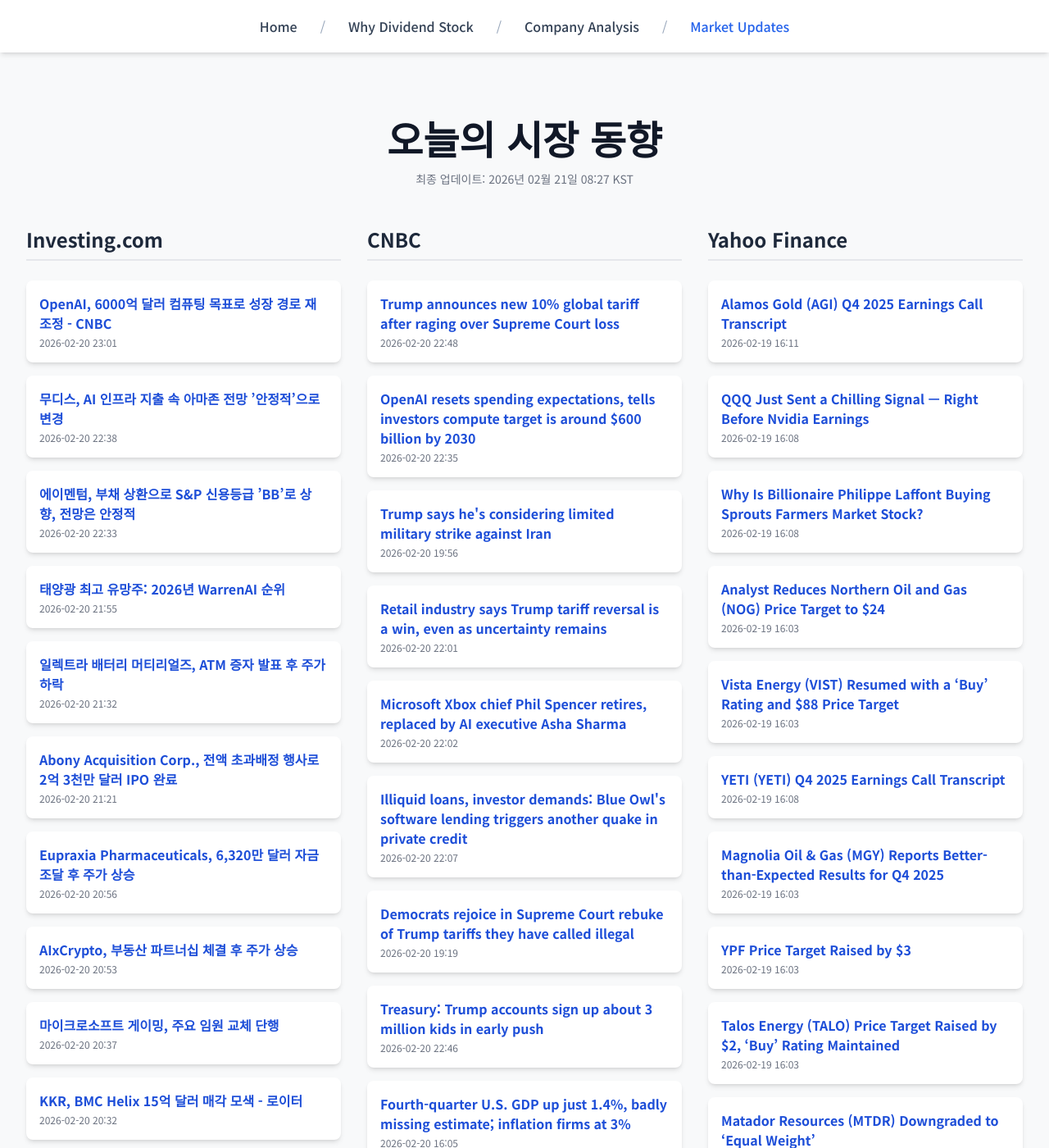
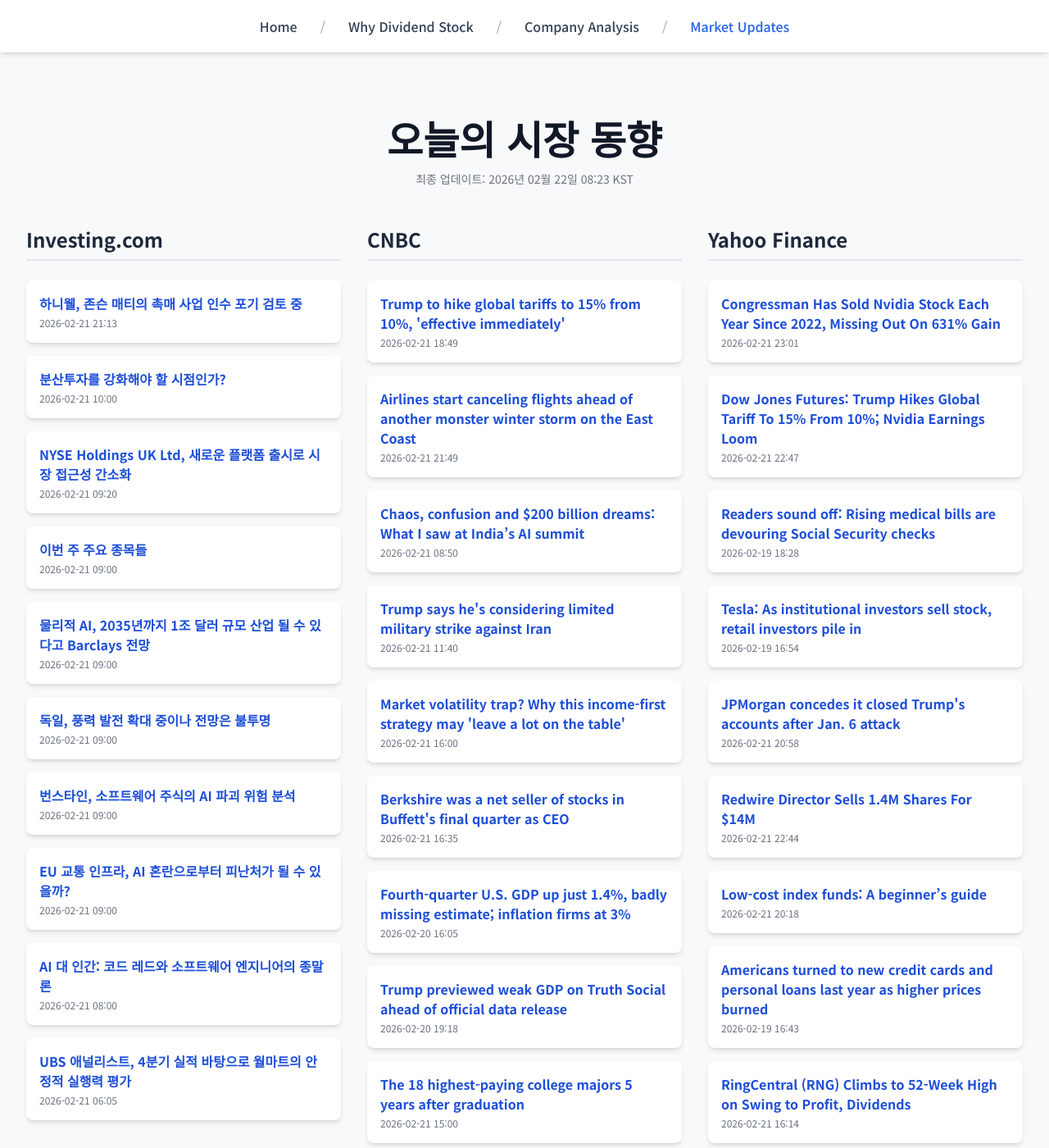
Before and after one commit to Kay-Hwang/my-company-analysis, a Jekyll site: the page built from market-updates.html, in a window 1280 px wide and 1400 px high. Shown: the whole window at 82% size. Built offline with Jekyll 4.4.1, drawn with Linux system fonts in a browser that asks for light colours; nearby versions of some CDN libraries; a script that is not in the unit is left out; some of the changed text lies outside the part shown.

Commit message:
Update daily data

```diff
--- a/_data/latest_data.json
+++ b/_data/latest_data.json
@@ -1,116 +1,104 @@
 {
-  "lastUpdated": "2026년 02월 21일 08:27 KST",
+  "lastUpdated": "2026년 02월 22일 08:23 KST",
   "news": {
     "investing": [
       {
-        "title": "OpenAI, 6000억 달러 컴퓨팅 목표로 성장 경로 재조정 - CNBC",
-        "link": "https://kr.investing.com/news/stock-market-news/article-1834131",
-        "pubDate": "2026-02-20 23:01:21",
-        "summary": "OpenAI, 6000억 달러 컴퓨팅 목표로 성장 경로 재조정 - CNBC"
+        "title": "하니웰, 존슨 매티의 촉매 사업 인수 포기 검토 중",
+        "link": "https://kr.investing.com/news/stock-market-news/article-1834317",
+        "pubDate": "2026-02-21 21:13:28",
+        "summary": "하니웰, 존슨 매티의 촉매 사업 인수 포기 검토 중"
       },
       {
-        "title": "무디스, AI 인프라 지출 속 아마존 전망 ’안정적’으로 변경",
-        "link": "https://kr.investing.com/news/stock-market-news/article-1834097",
-        "pubDate": "2026-02-20 22:38:25",
-        "summary": "무디스, AI 인프라 지출 속 아마존 전망 ’안정적’으로 변경"
+        "title": "분산투자를 강화해야 할 시점인가?",
+        "link": "https://kr.investing.com/news/stock-market-news/article-1834269",
+        "pubDate": "2026-02-21 10:00:04",
+        "summary": "분산투자를 강화해야 할 시점인가?"
       },
       {
-        "title": "에이멘텀, 부채 상환으로 S&P 신용등급 ’BB’로 상향, 전망은 안정적",
-        "link": "https://kr.investing.com/news/stock-market-news/article-93CH-1834095",
-        "pubDate": "2026-02-20 22:33:50",
-        "summary": "에이멘텀, 부채 상환으로 S&P 신용등급 ’BB’로 상향, 전망은 안정적"
+        "title": "NYSE Holdings UK Ltd, 새로운 플랫폼 출시로 시장 접근성 간소화",
+        "link": "https://kr.investing.com/news/stock-market-news/article-1834268",
+        "pubDate": "2026-02-21 09:20:20",
+        "summary": "NYSE Holdings UK Ltd, 새로운 플랫폼 출시로 시장 접근성 간소화"
       },
       {
-        "title": "태양광 최고 유망주: 2026년 WarrenAI 순위",
-        "link": "https://kr.investing.com/news/stock-market-news/article-93CH-1834070",
-        "pubDate": "2026-02-20 21:55:56",
-        "summary": "태양광 최고 유망주: 2026년 WarrenAI 순위"
+        "title": "이번 주 주요 종목들",
+        "link": "https://kr.investing.com/news/stock-market-news/article-1834262",
+        "pubDate": "2026-02-21 09:00:05",
+        "summary": "이번 주 주요 종목들"
       },
       {
-        "title": "일렉트라 배터리 머티리얼즈, ATM 증자 발표 후 주가 하락",
-        "link": "https://kr.investing.com/news/stock-market-news/article-93CH-1834053",
-        "pubDate": "2026-02-20 21:32:17",
-        "summary": "일렉트라 배터리 머티리얼즈, ATM 증자 발표 후 주가 하락"
+        "title": "물리적 AI, 2035년까지 1조 달러 규모 산업 될 수 있다고 Barclays 전망",
+        "link": "https://kr.investing.com/news/stock-market-news/article-1834261",
+        "pubDate": "2026-02-21 09:00:05",
+        "summary": "물리적 AI, 2035년까지 1조 달러 규모 산업 될 수 있다고 Barclays 전망"
       },
       {
-        "title": "Abony Acquisition Corp., 전액 초과배정 행사로 2억 3천만 달러 IPO 완료",
-        "link": "https://kr.investing.com/news/stock-market-news/article-432SI-1834040",
-        "pubDate": "2026-02-20 21:21:09",
-        "summary": "Abony Acquisition Corp., 전액 초과배정 행사로 2억 3천만 달러 IPO 완료"
+        "title": "독일, 풍력 발전 확대 중이나 전망은 불투명",
+        "link": "https://kr.investing.com/news/stock-market-news/article-1834265",
+        "pubDate": "2026-02-21 09:00:04",
+        "summary": "독일, 풍력 발전 확대 중이나 전망은 불투명"
       },
       {
-        "title": "Eupraxia Pharmaceuticals, 6,320만 달러 자금 조달 후 주가 상승",
-        "link": "https://kr.investing.com/news/stock-market-news/article-93CH-1834016",
-        "pubDate": "2026-02-20 20:56:44",
-        "summary": "Eupraxia Pharmaceuticals, 6,320만 달러 자금 조달 후 주가 상승"
+        "title": "번스타인, 소프트웨어 주식의 AI 파괴 위험 분석",
+        "link": "https://kr.investing.com/news/stock-market-news/article-1834263",
+        "pubDate": "2026-02-21 09:00:03",
+        "summary": "번스타인, 소프트웨어 주식의 AI 파괴 위험 분석"
       },
       {
-        "title": "AIxCrypto, 부동산 파트너십 체결 후 주가 상승",
-        "link": "https://kr.investing.com/news/stock-market-news/article-93CH-1834012",
-        "pubDate": "2026-02-20 20:53:04",
-        "summary": "AIxCrypto, 부동산 파트너십 체결 후 주가 상승"
+        "title": "EU 교통 인프라, AI 혼란으로부터 피난처가 될 수 있을까?",
+        "link": "https://kr.investing.com/news/stock-market-news/article-1834264",
+        "pubDate": "2026-02-21 09:00:02",
+        "summary": "EU 교통 인프라, AI 혼란으로부터 피난처가 될 수 있을까?"
       },
       {
-        "title": "마이크로소프트 게이밍, 주요 임원 교체 단행",
-        "link": "https://kr.investing.com/news/stock-market-news/article-93CH-1834005",
-        "pubDate": "2026-02-20 20:37:25",
-        "summary": "마이크로소프트 게이밍, 주요 임원 교체 단행"
+        "title": "AI 대 인간: 코드 레드와 소프트웨어 엔지니어의 종말론",
+        "link": "https://kr.investing.com/news/stock-market-news/article-1834258",
+        "pubDate": "2026-02-21 08:00:02",
+        "summary": "AI 대 인간: 코드 레드와 소프트웨어 엔지니어의 종말론"
       },
       {
-        "title": "KKR, BMC Helix 15억 달러 매각 모색 - 로이터",
-        "link": "https://kr.investing.com/news/stock-market-news/article-93CH-1834003",
-        "pubDate": "2026-02-20 20:32:25",
-        "summary": "KKR, BMC Helix 15억 달러 매각 모색 - 로이터"
+        "title": "UBS 애널리스트, 4분기 실적 바탕으로 월마트의 안정적 실행력 평가",
+        "link": "https://kr.investing.com/news/stock-market-news/article-1834249",
+        "pubDate": "2026-02-21 06:05:43",
+        "summary": "UBS 애널리스트, 4분기 실적 바탕으로 월마트의 안정적 실행력 평가"
       }
     ],
     "cnbc": [
       {
-        "title": "Trump announces new 10% global tariff after raging over Supreme Court loss",
-        "link": "https://www.cnbc.com/2026/02/20/trump-global-trade-tariff-supreme-court.html",
-        "pubDate": "Fri, 20 Feb 2026 22:48:00 GMT",
-        "summary": "President Donald Trump spoke hours after the Supreme Court ruled against his global tariffs that he imposed without Congress."
+        "title": "Trump to hike global tariffs to 15% from 10%, 'effective immediately'",
+        "link": "https://www.cnbc.com/2026/02/21/trump-tariffs.html",
+        "pubDate": "Sat, 21 Feb 2026 18:49:29 GMT",
+        "summary": "Trump also warned: \"During the next short number of months, the Trump Administration will determine and issue the new and legally permissible Tariffs.\""
       },
       {
-        "title": "OpenAI resets spending expectations, tells investors compute target is around $600 billion by 2030",
-        "link": "https://www.cnbc.com/2026/02/20/openai-resets-spend-expectations-targets-around-600-billion-by-2030.html",
-        "pubDate": "Fri, 20 Feb 2026 22:35:29 GMT",
-        "summary": "OpenAI told investors it's targeting roughly $600 billion in total compute spend by 2030, trying to clarify its plans after touting a $1.4 trillion figure."
+        "title": "Airlines start canceling flights ahead of another monster winter storm on the East Coast",
+        "link": "https://www.cnbc.com/2026/02/21/blizzard-prompts-airlines-waive-flight-change-fees.html",
+        "pubDate": "Sat, 21 Feb 2026 21:49:31 GMT",
+        "summary": "American, Delta, JetBlue, United and others waived change and cancellation fees ahead of another massive winter storm."
+      },
+      {
+        "title": "Chaos, confusion and $200 billion dreams: What I saw at India’s AI summit",
+        "link": "https://www.cnbc.com/2026/02/21/ai-summit-india-tech.html",
+        "pubDate": "Sat, 21 Feb 2026 08:50:57 GMT",
+        "summary": "India hosted one of the world's biggest AI events this week, but it was marred by impossible traffic and a lack of organization."
       },
       {
         "title": "Trump says he's considering limited military strike against Iran",
         "link": "https://www.cnbc.com/2026/02/20/trump-says-hes-considering-limited-military-strike-against-iran.html",
-        "pubDate": "Fri, 20 Feb 2026 19:56:58 GMT",
+        "pubDate": "Sat, 21 Feb 2026 11:40:01 GMT",
         "summary": "The oil market's biggest fear is that a conflict between the U.S. and Iran could lead to a prolonged disruption of oil flows through the Strait of Hormuz."
       },
       {
-        "title": "Retail industry says Trump tariff reversal is a win, even as uncertainty remains",
-        "link": "https://www.cnbc.com/2026/02/20/supreme-court-trump-tariff-decision-retail-industry-reacts.html",
-        "pubDate": "Fri, 20 Feb 2026 22:01:28 GMT",
-        "summary": "Clothing and footwear were among the imports most vulnerable to Trump's tariffs, which imposed steep rates on countries such as China and Vietnam."
+        "title": "Market volatility trap? Why this income-first strategy may 'leave a lot on the table'",
+        "link": "https://www.cnbc.com/2026/02/21/market-volatility-trap-this-investment-strategy-may-hurt-investors-.html",
+        "pubDate": "Sat, 21 Feb 2026 16:00:01 GMT",
+        "summary": "The market volatility may be leading retail investors astray."
       },
       {
-        "title": "Microsoft Xbox chief Phil Spencer retires, replaced by AI executive Asha Sharma",
-        "link": "https://www.cnbc.com/2026/02/20/microsoft-gaming-chief-phil-spencer-retires-asha-sharma-replacing.html",
-        "pubDate": "Fri, 20 Feb 2026 22:02:37 GMT",
-        "summary": "Phil Spencer is retiring from Microsoft after joining the software company 38 years ago, and will be replaced by Instacart's former COO."
-      },
-      {
-        "title": "Illiquid loans, investor demands: Blue Owl's software lending triggers another quake in private credit",
-        "link": "https://www.cnbc.com/2026/02/20/blue-owl-software-lending-private-credit-concerns.html",
-        "pubDate": "Fri, 20 Feb 2026 22:07:13 GMT",
-        "summary": "Blue Owl, a direct lender specializing in loans to the software industry, said it had sold $1.4 billion of its loans to institutional investors at 99.7% of par value."
-      },
-      {
-        "title": "Democrats rejoice in Supreme Court rebuke of Trump tariffs they have called illegal",
-        "link": "https://www.cnbc.com/2026/02/20/congress-scotus-trump-tariffs.html",
-        "pubDate": "Fri, 20 Feb 2026 19:19:55 GMT",
-        "summary": "President Donald Trump's tariff agenda took a blow Friday, prompting celebration from Democrats who have opposed his unilateral tariffs."
-      },
-      {
-        "title": "Treasury: Trump accounts sign up about 3 million kids in early push",
-        "link": "https://www.cnbc.com/2026/02/20/trump-accounts.html",
-        "pubDate": "Fri, 20 Feb 2026 22:46:58 GMT",
-        "summary": "Families have signed up about 3 million kids for Trump accounts, Treasury Secretary Scott Bessent said Friday."
+        "title": "Berkshire was a net seller of stocks in Buffett's final quarter as CEO",
+        "link": "https://www.cnbc.com/2026/02/21/berkshire-was-a-net-seller-of-stocks-in-buffetts-final-quarter-as-ceo.html",
+        "pubDate": "Sat, 21 Feb 2026 16:35:18 GMT",
+        "summary": "During Warren Buffett's last quarter as CEO, Berkshire Hathaway sold more equities than it bought, continuing to whittle away at its big Apple and Bank of America stakes and slashing its already modest Amazon.com holding."
       },
       {
         "title": "Fourth-quarter U.S. GDP up just 1.4%, badly missing estimate; inflation firms at 3%",
@@ -123,68 +111,80 @@
         "link": "https://www.cnbc.com/2026/02/20/trump-gdp-weak-powell-fed-interest-rates.html",
         "pubDate": "Fri, 20 Feb 2026 19:18:41 GMT",
         "summary": "Trump has revealed economic data before its official release on multiple occasions, raising questions about possible policy violations"
+      },
+      {
+        "title": "The 18 highest-paying college majors 5 years after graduation",
+        "link": "https://www.cnbc.com/2026/02/21/highest-paying-college-majors.html",
+        "pubDate": "Sat, 21 Feb 2026 15:00:01 GMT",
+        "summary": "Engineering majors typically earn more than $75,000 within five years of graduating from college, placing them among the highest-paid graduates."
+      },
+      {
+        "title": "Under mounting toy pressures, Hasbro has a secret sauce that Mattel hasn't matched",
+        "link": "https://www.cnbc.com/2026/02/21/hasbro-vs-mattel-toy-industry-pressures-make-digital-the-star.html",
+        "pubDate": "Sat, 21 Feb 2026 13:00:01 GMT",
+        "summary": "Hasbro's secret weapon has been its Wizards of the Coast division, which includes Dungeons & Dragons, Magic: The Gathering and the company's digital games."
       }
     ],
     "yahoo": [
       {
-        "title": "Alamos Gold (AGI) Q4 2025 Earnings Call Transcript",
-        "link": "https://finance.yahoo.com/news/alamos-gold-agi-q4-2025-161120485.html",
-        "pubDate": "2026-02-19T16:11:20Z",
-        "summary": "Alamos Gold (AGI) Q4 2025 Earnings Call Transcript"
+        "title": "Congressman Has Sold Nvidia Stock Each Year Since 2022, Missing Out On 631% Gain",
+        "link": "https://finance.yahoo.com/news/congressman-sold-nvidia-stock-since-230116900.html",
+        "pubDate": "2026-02-21T23:01:16Z",
+        "summary": "Congressman Has Sold Nvidia Stock Each Year Since 2022, Missing Out On 631% Gain"
       },
       {
-        "title": "QQQ Just Sent a Chilling Signal — Right Before Nvidia Earnings",
-        "link": "https://finance.yahoo.com/news/qqq-just-sent-chilling-signal-160809202.html",
-        "pubDate": "2026-02-19T16:08:09Z",
-        "summary": "QQQ Just Sent a Chilling Signal — Right Before Nvidia Earnings"
+        "title": "Dow Jones Futures: Trump Hikes Global Tariff To 15% From 10%; Nvidia Earnings Loom",
+        "link": "https://www.investors.com/market-trend/stock-market-today/dow-jones-futures-trump-tariff-ruling-iran-news-nvidia-earnings/?src=A00220&yptr=yahoo",
+        "pubDate": "2026-02-21T22:47:04Z",
+        "summary": "Dow Jones Futures: Trump Hikes Global Tariff To 15% From 10%; Nvidia Earnings Loom"
       },
       {
-        "title": "Why Is Billionaire Philippe Laffont Buying Sprouts Farmers Market Stock?",
-        "link": "https://finance.yahoo.com/news/why-billionaire-philippe-laffont-buying-160829604.html",
-        "pubDate": "2026-02-19T16:08:29Z",
-        "summary": "Why Is Billionaire Philippe Laffont Buying Sprouts Farmers Market Stock?"
+        "title": "Readers sound off: Rising medical bills are devouring Social Security checks",
+        "link": "https://finance.yahoo.com/news/readers-sound-off-rising-medical-bills-are-devouring-social-security-checks-182856580.html",
+        "pubDate": "2026-02-19T18:28:56Z",
+        "summary": "Readers sound off: Rising medical bills are devouring Social Security checks"
       },
       {
-        "title": "Analyst Reduces Northern Oil and Gas (NOG) Price Target to $24",
-        "link": "https://finance.yahoo.com/news/analyst-reduces-northern-oil-gas-160316032.html",
-        "pubDate": "2026-02-19T16:03:16Z",
-        "summary": "Analyst Reduces Northern Oil and Gas (NOG) Price Target to $24"
+        "title": "Tesla: As institutional investors sell stock, retail investors pile in",
+        "link": "https://finance.yahoo.com/news/tesla-as-institutional-investors-sell-stock-retail-investors-pile-in-165419382.html",
+        "pubDate": "2026-02-19T16:54:19Z",
+        "summary": "Tesla: As institutional investors sell stock, retail investors pile in"
       },
       {
-        "title": "Vista Energy (VIST) Resumed with a ‘Buy’ Rating and $88 Price Target",
-        "link": "https://finance.yahoo.com/news/vista-energy-vist-resumed-buy-160321483.html",
-        "pubDate": "2026-02-19T16:03:21Z",
-        "summary": "Vista Energy (VIST) Resumed with a ‘Buy’ Rating and $88 Price Target"
+        "title": "JPMorgan concedes it closed Trump's accounts after Jan. 6 attack",
+        "link": "https://finance.yahoo.com/news/jpmorgan-concedes-closed-trumps-accounts-205827389.html",
+        "pubDate": "2026-02-21T20:58:27Z",
+        "summary": "JPMorgan concedes it closed Trump's accounts after Jan. 6 attack"
       },
       {
-        "title": "YETI (YETI) Q4 2025 Earnings Call Transcript",
-        "link": "https://finance.yahoo.com/news/yeti-yeti-q4-2025-earnings-160857275.html",
-        "pubDate": "2026-02-19T16:08:57Z",
-        "summary": "YETI (YETI) Q4 2025 Earnings Call Transcript"
+        "title": "Redwire Director Sells 1.4M Shares For $14M",
+        "link": "https://finance.yahoo.com/news/redwire-director-sells-1-4m-224454517.html",
+        "pubDate": "2026-02-21T22:44:54Z",
+        "summary": "Redwire Director Sells 1.4M Shares For $14M"
       },
       {
-        "title": "Magnolia Oil & Gas (MGY) Reports Better-than-Expected Results for Q4 2025",
-        "link": "https://finance.yahoo.com/news/magnolia-oil-gas-mgy-reports-160318274.html",
-        "pubDate": "2026-02-19T16:03:18Z",
-        "summary": "Magnolia Oil & Gas (MGY) Reports Better-than-Expected Results for Q4 2025"
+        "title": "Low-cost index funds: A beginner’s guide",
+        "link": "https://finance.yahoo.com/news/low-cost-index-funds-beginner-180616867.html",
+        "pubDate": "2026-02-21T20:18:30Z",
+        "summary": "Low-cost index funds: A beginner’s guide"
       },
       {
-        "title": "YPF Price Target Raised by $3",
-        "link": "https://finance.yahoo.com/news/ypf-price-target-raised-3-160323202.html",
-        "pubDate": "2026-02-19T16:03:23Z",
-        "summary": "YPF Price Target Raised by $3"
+        "title": "Americans turned to new credit cards and personal loans last year as higher prices burned",
+        "link": "https://finance.yahoo.com/news/americans-turned-to-new-credit-cards-and-personal-loans-last-year-as-higher-prices-burned-164357533.html",
+        "pubDate": "2026-02-19T16:43:57Z",
+        "summary": "Americans turned to new credit cards and personal loans last year as higher prices burned"
       },
       {
-        "title": "Talos Energy (TALO) Price Target Raised by $2, ‘Buy’ Rating Maintained",
-        "link": "https://finance.yahoo.com/news/talos-energy-talo-price-target-160320443.html",
-        "pubDate": "2026-02-19T16:03:20Z",
-        "summary": "Talos Energy (TALO) Price Target Raised by $2, ‘Buy’ Rating Maintained"
+        "title": "RingCentral (RNG) Climbs to 52-Week High on Swing to Profit, Dividends",
+        "link": "https://finance.yahoo.com/news/ringcentral-rng-climbs-52-week-161445953.html",
+        "pubDate": "2026-02-21T16:14:45Z",
+        "summary": "RingCentral (RNG) Climbs to 52-Week High on Swing to Profit, Dividends"
       },
       {
-        "title": "Matador Resources (MTDR) Downgraded to ‘Equal Weight’",
-        "link": "https://finance.yahoo.com/news/matador-resources-mtdr-downgraded-equal-160315642.html",
-        "pubDate": "2026-02-19T16:03:15Z",
-        "summary": "Matador Resources (MTDR) Downgraded to ‘Equal Weight’"
+        "title": "Fortuna Mining (FSM) Climbs 12.6% on Higher Gold Resource",
+        "link": "https://finance.yahoo.com/news/fortuna-mining-fsm-climbs-12-161436998.html",
+        "pubDate": "2026-02-21T16:14:36Z",
+        "summary": "Fortuna Mining (FSM) Climbs 12.6% on Higher Gold Resource"
       }
     ]
   }
```
